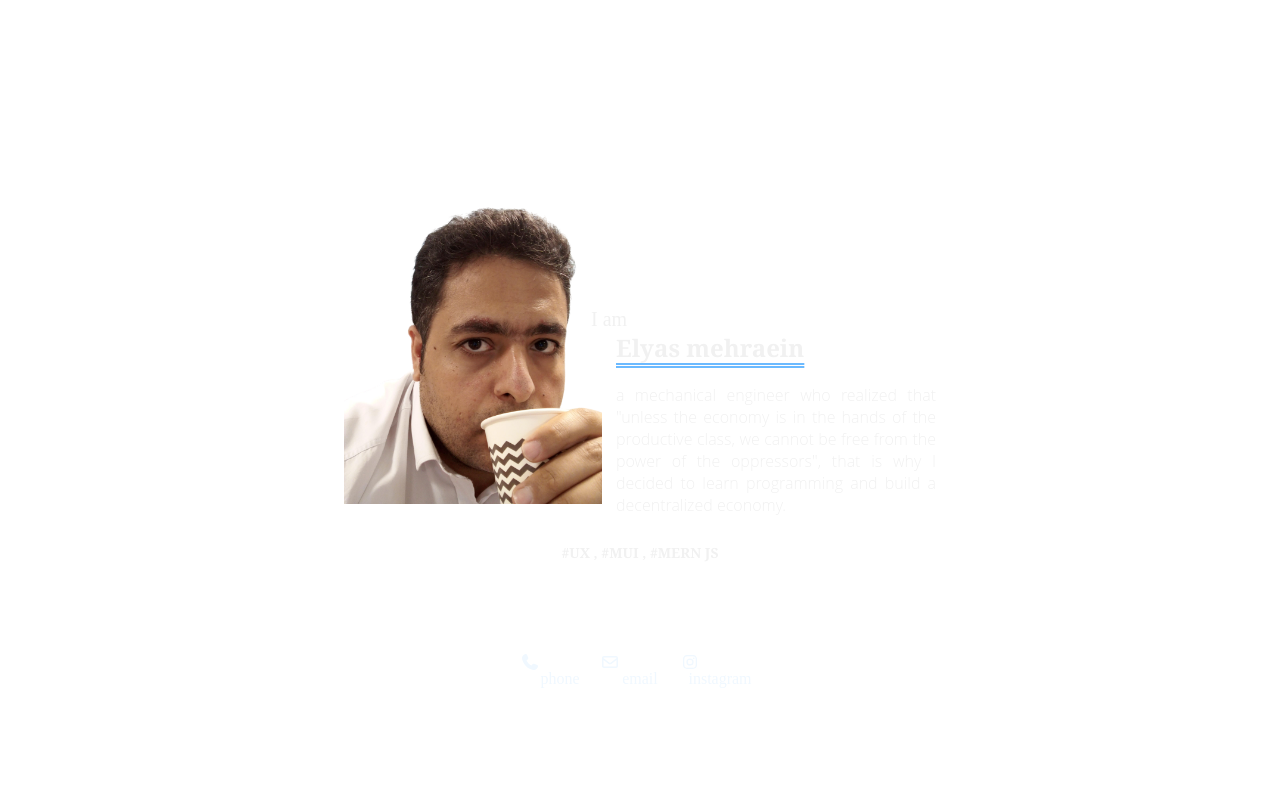
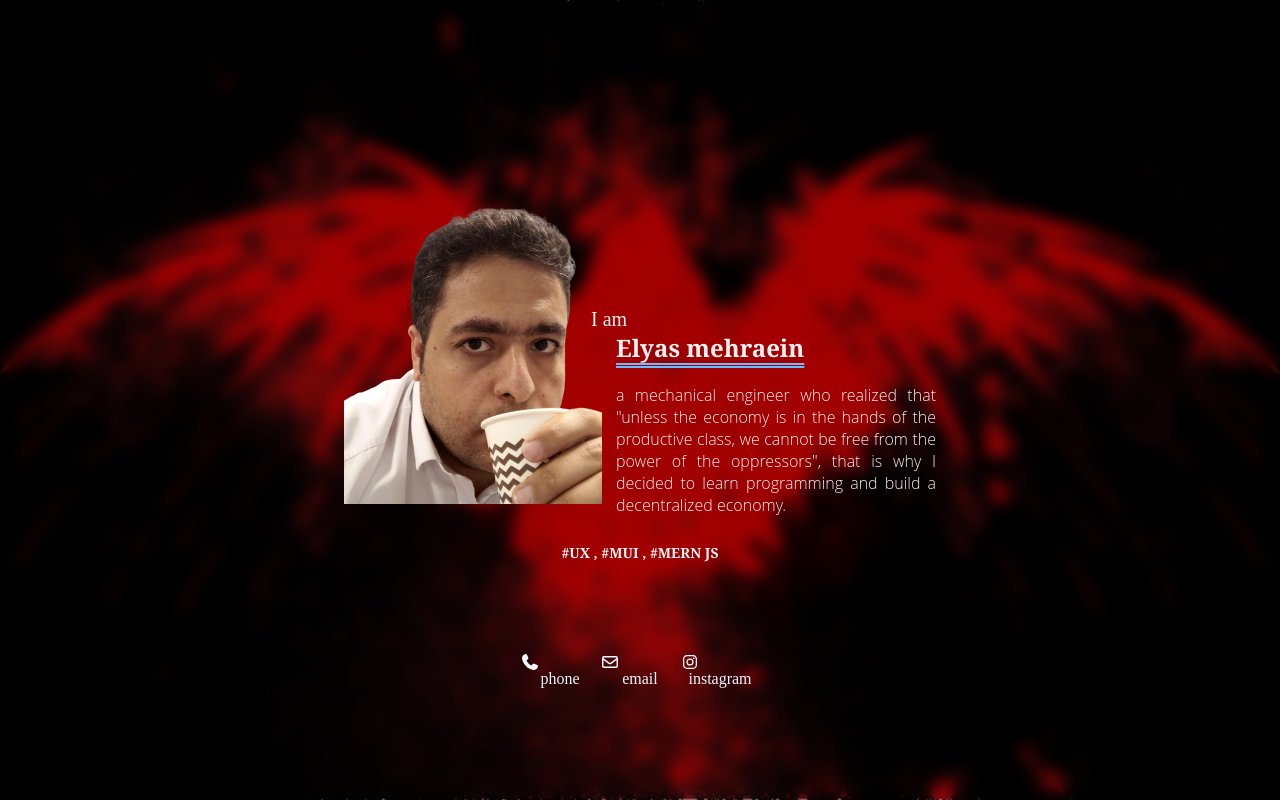
Before and after one commit to ElyasMehraein/ElyasMehraein, a plain HTML site: page index.html in a window 1280 px wide. Drawn offline with Linux system fonts and the light colour scheme.

Commit message:
Update style.css

```diff
--- a/css/style.css
+++ b/css/style.css
@@ -16,7 +16,7 @@ body {
 }
 
 .bg-image {
-    background-image: "../img/bg.jpg";
+    background-image:url(../img/bg.jpg);
     background-repeat: no-repeat;
     background-attachment: fixed;
     background-size: cover;
```
